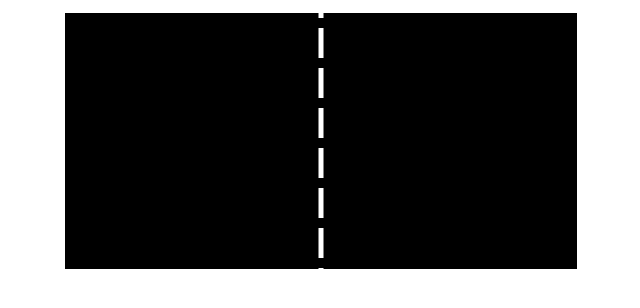
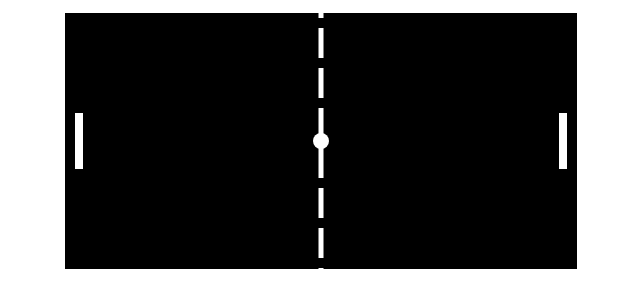
Before and after one commit to KC74/project-pong, a website built with webpack: page index.html in a window 1280 px wide. Shown: the part 286-594 px from the top of the page, without its empty margins (319-959 px from the left). Built offline with nearby package versions, Linux system fonts and the light colour scheme.

Commit message:
added up and down movement for players 1 and 2. rendered ball, court, and players.

```diff
--- /dev/null
+++ b/src/partials/Ball.js
@@ -0,0 +1,21 @@
+import { SVG_NS } from '../settings.js';
+
+// Ball.js
+export default class Ball {
+  constructor(radius, boardWidth, boardHeight) {
+    this.radius = radius;
+    this.boardWidth = boardWidth;
+    this.boardHeight = boardHeight;
+    this.direction = 1;
+  }
+
+  render(svg) {
+    let ball = document.createElementNS(SVG_NS, 'circle');
+    ball.setAttributeNS(null, 'cx', this.boardWidth / 2);
+    ball.setAttributeNS(null, 'cy', this.boardHeight / 2);
+    ball.setAttributeNS(null, 'r', this.radius);
+    ball.setAttributeNS(null, 'fill', '#FFF');
+
+    svg.appendChild(ball);
+  }
+}
--- a/src/partials/Game.js
+++ b/src/partials/Game.js
@@ -1,6 +1,8 @@
 // imports
-import { SVG_NS } from '../settings.js';
+import { SVG_NS, KEYS } from '../settings.js';
 import Board from './Board.js';
+import Paddle from './Paddle.js';
+import Ball from './Ball.js';
 
 export default class Game {
 
@@ -11,6 +13,41 @@ export default class Game {
 		this.gameElement = document.getElementById(gameElement);
 		// Other code goes here...
 		this.board = new Board(this.width, this.height);
+
+		// paddles
+		this.paddleWidth = 8;
+		this.paddleHeight = 56;
+		this.boardGap = 10;
+
+		// paddle one (left)
+		this.paddle1 = new Paddle(
+			this.height,
+			this.paddleWidth,
+			this.paddleHeight,
+			this.boardGap,
+			((this.height - this.paddleHeight) / 2),
+			KEYS.a,
+			KEYS.z
+		);
+
+		// paddle one (right)
+		this.paddle2 = new Paddle(
+			this.height,
+			this.paddleWidth,
+			this.paddleHeight,
+			this.width - this.boardGap - this.paddleWidth,
+			((this.height - this.paddleHeight) / 2),
+			KEYS.up,
+			KEYS.down
+		);
+
+		// new ball
+		this.ball = new Ball(
+			8,
+			this.width,
+			this.height
+		);
+
 	}
 
 	render() {
@@ -25,6 +62,9 @@ export default class Game {
 
 		this.gameElement.appendChild(svg);
 		this.board.render(svg);
+		this.paddle1.render(svg);
+		this.paddle2.render(svg);
+		this.ball.render(svg);
 	}
 
 }
--- /dev/null
+++ b/src/partials/Paddle.js
@@ -0,0 +1,51 @@
+import { SVG_NS, KEYS } from '../settings.js';
+
+export default class Paddle {
+
+    constructor(boardHeight, width, height, x, y, up, down) {
+        this.boardHeight = boardHeight;
+        this.width = width;
+        this.height = height;
+        this.x = x;
+        this.y = y;
+        this.speed = 10;
+        this.score = 0;
+        this.up = up;
+        this.down = down;
+
+        document.addEventListener('keydown', event => {
+            switch(event.key) {
+                case up:
+                    this.moveUp();
+                    break;
+                case down:
+                    this.moveDown();
+                    break;
+            }
+        })
+    }
+
+    // function to move paddle up
+    moveUp() {
+        // get the max number between the top of the board
+        this.y = Math.max(this.y - this.speed, 0);
+    }
+
+    // function to move paddle down
+    moveDown() {
+        this.y = Math.min(this.y + this.speed, this.boardHeight - this.height);
+    }
+
+    render(svg) {
+        // create line for paddle
+        let paddle = document.createElementNS(SVG_NS, 'rect');
+        paddle.setAttributeNS(null, 'width', this.width);
+        paddle.setAttributeNS(null, 'height', this.height);
+        paddle.setAttributeNS(null, 'x', this.x);
+        paddle.setAttributeNS(null, 'y', this.y);
+        paddle.setAttributeNS(null, 'fill', '#FFF');
+
+        // append
+        svg.appendChild(paddle);
+    }
+}
--- a/src/settings.js
+++ b/src/settings.js
@@ -1,2 +1,10 @@
 // settings.js
 export const SVG_NS = 'http://www.w3.org/2000/svg'; // SVG Namespace
+
+export const KEYS = {
+  a: 'a',        // player 1 up key
+  z: 'z',        // player 1 down key
+  up: 'ArrowUp',       // player 2 up key
+  down: 'ArrowDown',     // player 2 down key
+  spaceBar: ' ', // we'll use this later...
+}
```
Also changed, not shown: index.html (+1 -16 lines).
